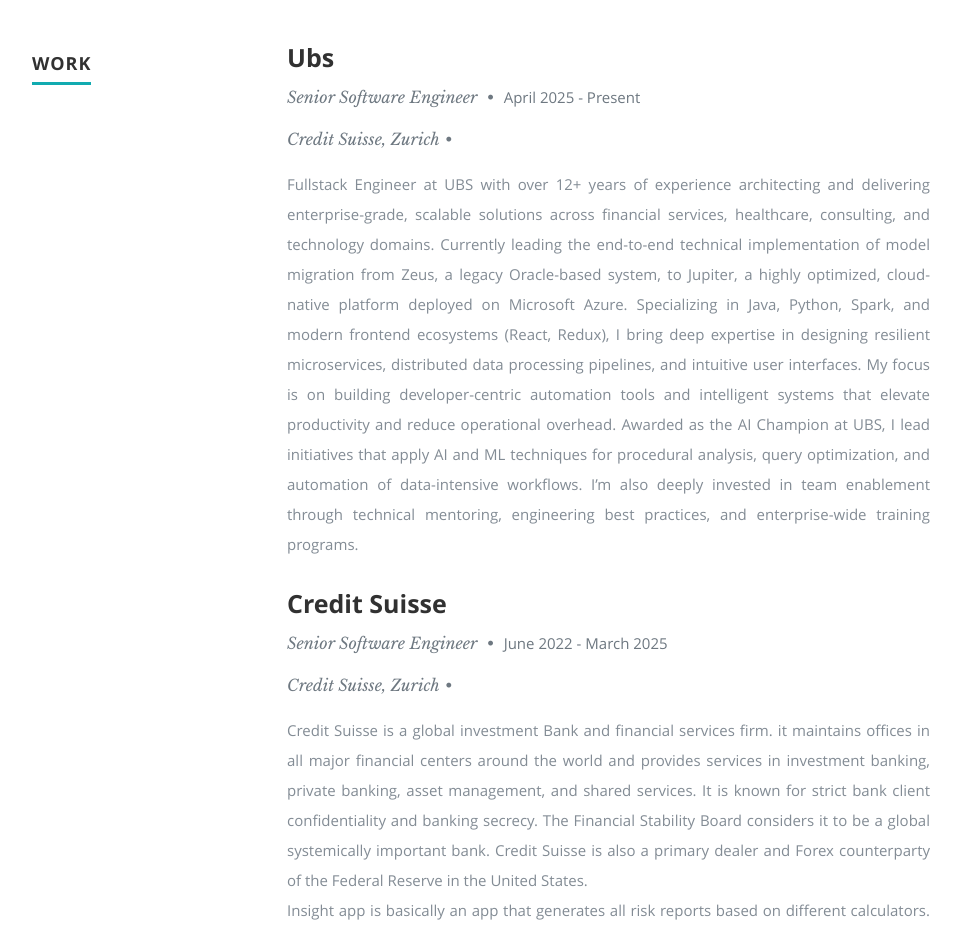
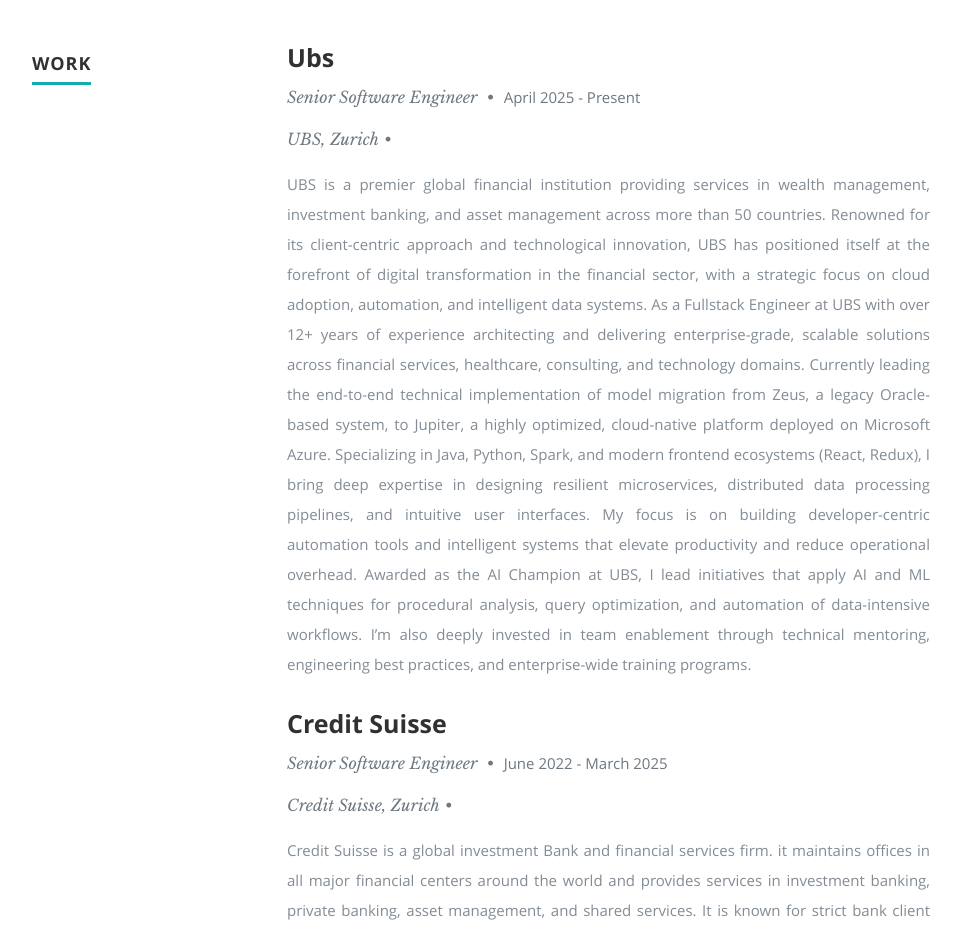
Before and after one commit to AdityaSethi/adityasethi.github.io, a plain HTML site: page index.html in a window 1280 px wide. Shown: the part 2120-3047 px from the top of the page, without its empty margins (118-1079 px from the left). Drawn offline with nearby package versions, Linux system fonts and the light colour scheme.

Commit message:
Update index.html

```diff
--- a/index.html
+++ b/index.html
@@ -219,9 +219,13 @@
                 <em class="date">April 2025 - Present</em>
               </p>
 
-              <p class="info">Credit Suisse, Zurich<span>&bull;</span></p>
+              <p class="info">UBS, Zurich<span>&bull;</span></p>
               <p>
-                Fullstack Engineer at UBS with over 12+ years of experience architecting and
+		UBS is a premier global financial institution providing services in wealth management, investment banking,
+		and asset management across more than 50 countries. Renowned for its client-centric approach and technological
+		innovation, UBS has positioned itself at the forefront of digital transformation in the financial sector,
+		with a strategic focus on cloud adoption, automation, and intelligent data systems.
+                As a Fullstack Engineer at UBS with over 12+ years of experience architecting and
 		delivering enterprise-grade, scalable solutions across financial services, healthcare, consulting,
 		and technology domains. Currently leading the end-to-end technical implementation of model migration
 		from Zeus, a legacy Oracle-based system, to Jupiter, a highly optimized, cloud-native platform deployed
```
